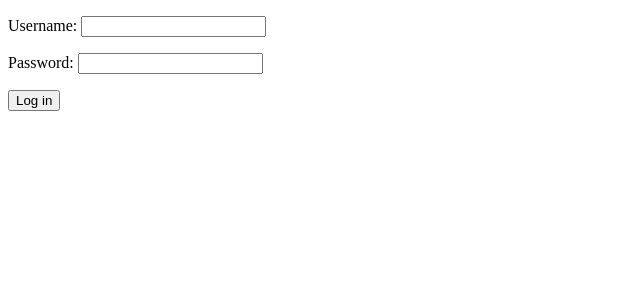
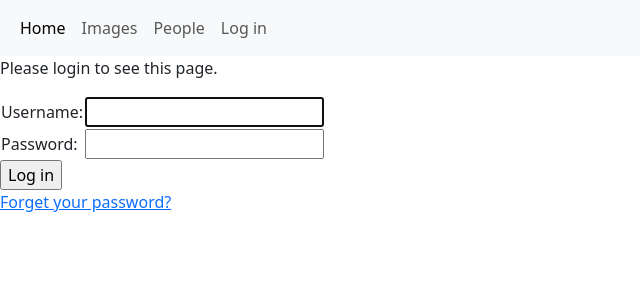
Before and after one commit to astowneer/Social-Network, a Django app: page /account/login/?next=/account/password-change/ in a window 1280 px wide. Shown: the top 300 px of the page, without its empty margins (0-640 px from the left). Run offline with Django 5.2, Linux system fonts and the light colour scheme.

Commit message:
Added password-change re

```diff
--- a/account/authenticate.py
+++ b/account/authenticate.py
@@ -3,9 +3,10 @@ from django.contrib.auth import get_user_model
 # from django.contrib.auth.models import User
 from django.contrib.auth.backends import BaseBackend
 
+User = get_user_model()
+
 class EmailBackend(BaseBackend):
     def authenticate(self, request, username=None, password=None):
-        User = get_user_model()
         try:
             user = User.objects.get(email=username)
             if user is not None:
@@ -16,7 +17,7 @@ class EmailBackend(BaseBackend):
             return None
 
 
-    def get_user(self, request, user_id):
+    def get_user(self, user_id):
         try:
             return User.objects.get(pk=user_id)
         except User.DoesNotExist:
--- a/account/forms.py
+++ b/account/forms.py
@@ -7,6 +7,7 @@ from django.core.exceptions import ValidationError
 class UserLoginForm(forms.Form):
     username = forms.CharField()
     password = forms.CharField(widget=forms.PasswordInput)
+
 
 class UserRegistrationForm(UserCreationForm):
     usable_password = None
--- a/account/templates/account/create.html
+++ /dev/null
@@ -1 +0,0 @@
-{% extends 'base.html' %}
--- a/account/templates/account/dashboard.html
+++ b/account/templates/account/dashboard.html
@@ -1,5 +1,7 @@
 {% extends "base.html" %}
 
 {% block content %}
-    <h3>OKEY</h3>
+    {% if user.is_authenticated %}
+        <h3>OKEY</h3>
+    {% endif %}
 {% endblock content %}
--- a/account/templates/account/login.html
+++ b/account/templates/account/login.html
@@ -1,9 +1,33 @@
 {% extends 'base.html' %}
 
 {% block content %}
-    <form method="POST">
+    {% if form.errors %}
+        <p>Your username and password didn't match. Please try again.</p>
+    {% endif %}
+
+    {% if next %}
+        {% if user.is_authenticated %}
+        <p>Your account doesn't have access to this page. To proceed,
+        please login with an account that has access.</p>
+        {% else %}
+        <p>Please login to see this page.</p>
+        {% endif %}
+    {% endif %}
+
+    <form method="POST" action="{% url 'login' %}">
         {% csrf_token %}
-        {{ form.as_p }}
+        <table>
+            <tr>
+                <td>{{ form.username.label_tag }}</td>
+                <td>{{ form.username }}</td>
+            </tr>
+            <tr>
+                <td>{{ form.password.label_tag }}</td>
+                <td>{{ form.password }}</td>
+            </tr>
+        </table>
         <input type="submit" value="Log in">
+        <input type="hidden" name="next" value="{{ next }}">
     </form>
+    <p><a href="{% url 'password_reset' %}">Forget your password?</a></p>
 {% endblock content %}
--- /dev/null
+++ b/account/templates/account/password_change_done.html
@@ -0,0 +1,5 @@
+{% extends 'base.html' %}
+
+{% block content %}
+    <h3>Password changed successfully</h3>
+{% endblock %}
--- /dev/null
+++ b/account/templates/account/password_reset_complete.html
@@ -0,0 +1,3 @@
+<p>Password reset complete</p>
+<p>Your password has been set. You may go ahead and log in now.</p>
+<a href="{% url 'login' %}">Log in</a>
--- /dev/null
+++ b/account/templates/account/password_reset_email.html
@@ -0,0 +1,3 @@
+Someone asked for password reset for email {{ email }}. Follow the link below:
+{{ protocol }}://{{ domain }}{% url "password_reset_confirm" uidb64=uid token=token %}
+Your username, in case you've forgotten: {{ user.get_username }}
--- a/account/templates/account/register_done.html
+++ b/account/templates/account/register_done.html
@@ -1,6 +1,5 @@
 {% extends 'base.html' %}
 
 {% block content %}
-    <h3>Now, you can log in</h3>
-    <a href="{% url 'login' %}">Log in</a>
+    <h3>Now, you can <a href="{% url 'login' %}">Log in</a></h3>
 {% endblock content %}
--- a/account/templates/base.html
+++ b/account/templates/base.html
@@ -5,8 +5,41 @@
     <head>
         <title>{% block title %}{% endblock title %}</title>
         <link href="{% static 'account/styles.css' %}" rel="stylesheet">
+        <link href="https://cdn.jsdelivr.net/npm/bootstrap@5.3.3/dist/css/bootstrap.min.css" rel="stylesheet" integrity="sha384-QWTKZyjpPEjISv5WaRU9OFeRpok6YctnYmDr5pNlyT2bRjXh0JMhjY6hW+ALEwIH" crossorigin="anonymous">
     </head>
     <body>
+        <nav class="navbar navbar-expand-lg bg-body-tertiary">
+            <div class="container-fluid">
+              <div class="collapse navbar-collapse" id="navbarNav">
+                <ul class="navbar-nav">
+                  <li class="nav-item">
+                    <a class="nav-link active" aria-current="page" href="#">Home</a>
+                  </li>
+                  <li class="nav-item">
+                    <a class="nav-link" href="#">Images</a>
+                  </li>
+                  <li class="nav-item">
+                    <a class="nav-link" href="#">People</a>
+                  </li>
+                  {% if user.is_authenticated %}
+                    <li class="nav-item">
+                        <a class="nav-link" href="#">Hi, {{ user.get_username }}</a>
+                    </li>
+                    <li class="nav-item">
+                        <form id="logout-form" action="{% url 'logout' %}" method="post">
+                            <a class="nav-link"  href="#" onclick="document.getElementById('logout-form').submit(); return false;">Log out</a>
+                            {% csrf_token %}
+                        </form>
+                    </li>
+                  {% else %}
+                    <li class="nav-item">
+                        <a class="nav-link" href="{% url 'login' %}">Log in</a>
+                    </li>
+                  {% endif %}
+                </ul>
+              </div>
+            </div>
+          </nav>
         {% block content %}
         {% endblock content %}
     </body>
--- a/account/urls.py
+++ b/account/urls.py
@@ -1,9 +1,35 @@
+from django.contrib.auth.views import PasswordResetView, PasswordResetDoneView, PasswordResetCompleteView, PasswordResetConfirmView, PasswordChangeView, PasswordChangeDoneView, LoginView, LogoutView
 from django.urls import path
 from . import views
 
 
 urlpatterns = [
-    path("", views.dashboard, name="dashboard"),
+    path("dashboard/", views.dashboard, name="dashboard"),
     path("register/", views.user_register, name="register"),
-    path("login/", views.user_login, name="login"),
+    # path("login/", views.user_login, name="login"),
+    path("login/", LoginView.as_view(template_name="account/login.html"), name="login"),
+    path("logout/", LogoutView.as_view(), name="logout"),
+    path("password-change/", PasswordChangeView.as_view(template_name="account/password_change.html"), name="password_change"),
+    path("password-change/done/", PasswordChangeDoneView.as_view(template_name="account/password_change_done.html"), name="password_change_done"),
+
+    path(
+        "password-reset/",
+        PasswordResetView.as_view(template_name="account/password_reset_form.html"),
+        name="password_reset"
+    ),
+    path(
+        "password-reset/done/",
+        PasswordResetDoneView.as_view(template_name="account/password_reset_done.html"),
+        name="password_reset_done"
+    ),
+    path(
+        "password-reset/<uidb64>/<token>/",
+        PasswordResetConfirmView.as_view(template_name="account/password_reset_confirm.html"),
+        name="password_reset_confirm"
+    ),
+    path(
+        "password-reset/complete/",
+        PasswordResetCompleteView.as_view(template_name="account/password_reset_complete.html"),
+        name="password_reset_complete"
+    ),
 ]
--- a/account/views.py
+++ b/account/views.py
@@ -49,3 +49,6 @@ def user_login(request):
 @login_required
 def dashboard(request):
     return render(request, "account/dashboard.html")
+
+def reset_password(request):
+    pass
```
Also changed, not shown: account/templates/account/password_change.html (added, +10 -0 lines), account/templates/account/password_reset_confirm.html (added, +17 -0 lines), account/templates/account/password_reset_done.html (added, +7 -0 lines), account/templates/account/password_reset_form.html (added, +11 -0 lines), bookmarks/settings.py (+9 -0 lines), db.sqlite3.
